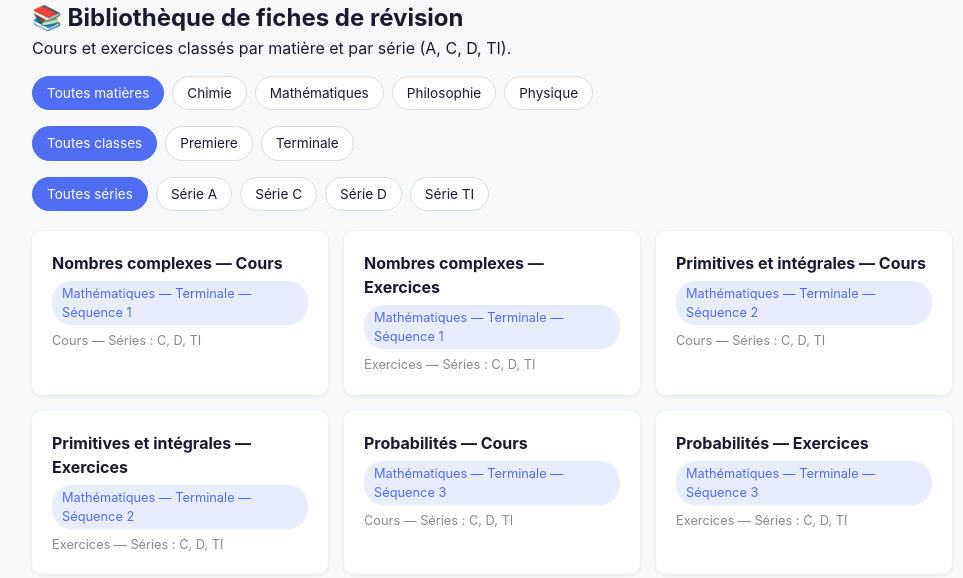
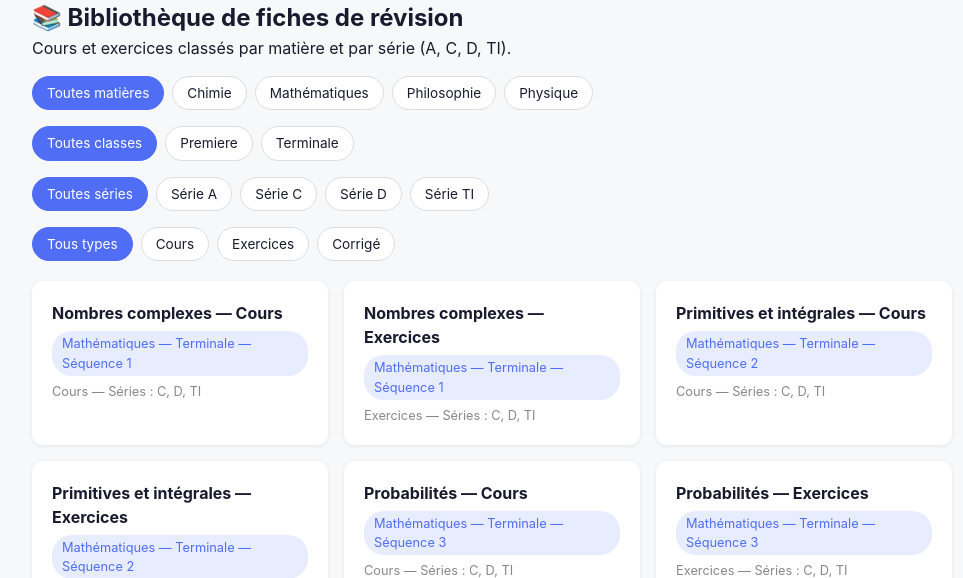
Before and after one commit to armel-tle/site-revision, a Flask app: page /ressources in a window 1280 px wide. Shown: the part 61-639 px from the top of the page, without its empty margins (148-1111 px from the left). Run offline with Flask 3, Linux system fonts and the light colour scheme; a user stored in the database is signed in.

Commit message:
Add filter options for resource types

```diff
--- a/templates/ressources.html
+++ b/templates/ressources.html
@@ -26,6 +26,13 @@
         {% endfor %}
     </div>
 
+    <div class="filtre-matiere">
+        <a href="{{ url_for('liste_ressources', matiere=matiere_filtre, serie=serie_filtre, classe=classe_filtre) }}" class="{{ 'actif' if not type_filtre else '' }}">Tous types</a>
+        {% for t in types %}
+            <a href="{{ url_for('liste_ressources', matiere=matiere_filtre, serie=serie_filtre, classe=classe_filtre, type=t) }}" class="{{ 'actif' if type_filtre == t else '' }}">{{ t }}</a>
+        {% endfor %}
+    </div>
+
     {% if ressources %}
         <div class="grille-groupes">
             {% for r in ressources %}
```
